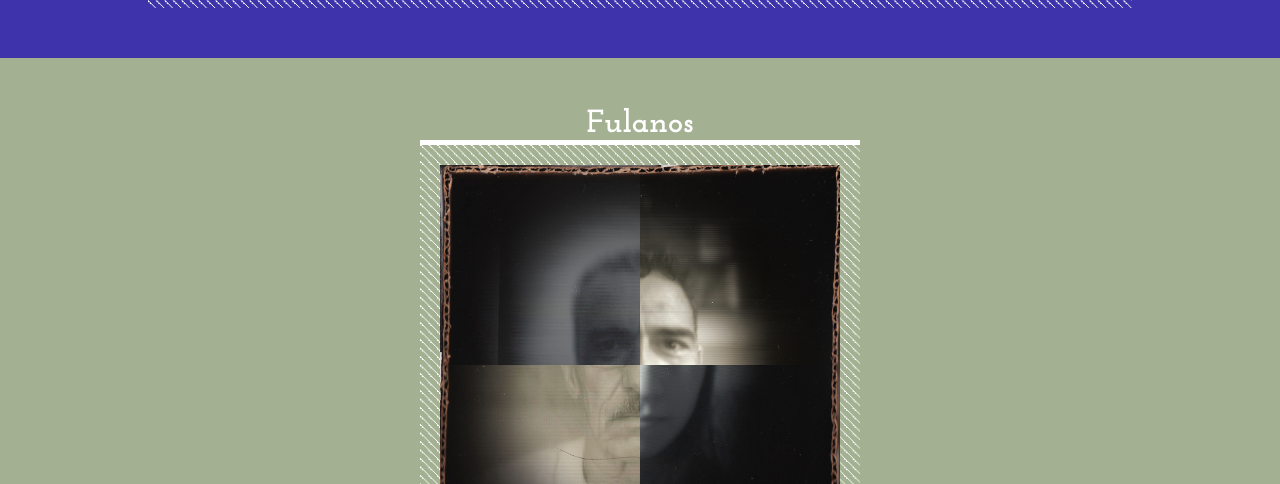
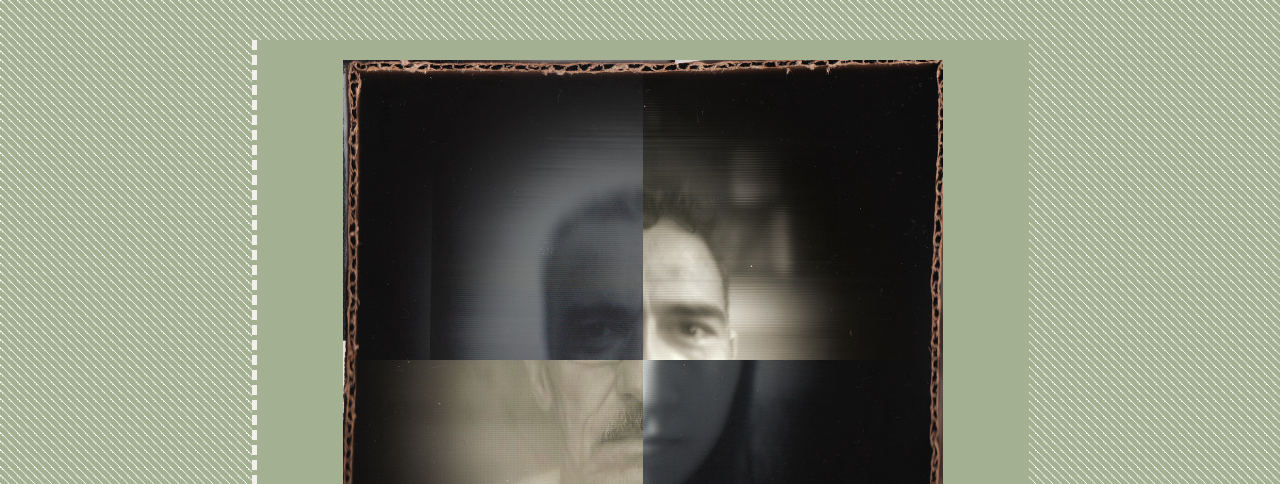
Before and after one commit to carol-nn/rua-fulano-de-tal, a website: page index.html in a window 1280 px wide. Shown: the part 1190-1674 px from the top of the page. Drawn offline with Linux system fonts and the light colour scheme.

Commit message:
changes in fulano section

```diff
--- a/index.html
+++ b/index.html
@@ -1,5 +1,5 @@
 <!DOCTYPE html>
-<html lang="en">
+<html lang="pt">
 
 <head>
   <meta charset="UTF-8">
@@ -85,7 +85,7 @@
 
 
 
-        </div>
+
 
       </article>
     </section>
@@ -93,7 +93,7 @@
 
 
     <section class="fulanos" id="linkfulanos">
-      <h2>Fulanos</h2>
+      <h2 id="title_fulano">Fulanos</h2>
 
       <article class="box-image">
 
--- a/style.css
+++ b/style.css
@@ -29,7 +29,7 @@ h1 {
 }
 
 h2 {
-    color: white;
+    color: #f3efeb;
     font-size: 2rem;
     margin-block-start: 0rem;
     margin-block-end: 0rem;
@@ -66,8 +66,8 @@ nav ul {
 }
 
 nav ul li a:hover {
-    color: #A3B091 ;
-    border-bottom:  dashed #A3B091;
+    color: #A3B091;
+    border-bottom: dashed #A3B091;
 }
 
 
@@ -76,8 +76,6 @@ nav ul {
 header {
     padding: 60px;
     text-align: center;
-    /*background: #EAE0D7;
-    color: white;*/
     background-image: url("images_logo/banner.png");
     background-size: cover;
 
@@ -97,7 +95,7 @@ header {
     background-image: linear-gradient(45deg, #ffffff 8.33%, #3e33aa 8.33%, #3e33aa 50%, #ffffff 50%, #ffffff 58.33%, #3e33aa 58.33%, #3e33aa 100%);
     background-size: 8.49px 8.49px;
     padding: 20px;
-    border-top: thick solid white;
+    border-top: thick solid #f3efeb;
 }
 
 .text {
@@ -133,7 +131,7 @@ header {
     background-image: linear-gradient(45deg, #ffffff 8.33%, #3e33aa 8.33%, #3e33aa 50%, #ffffff 50%, #ffffff 58.33%, #3e33aa 58.33%, #3e33aa 100%);
     background-size: 8.49px 8.49px;
     padding: 20px;
-    border-top: thick dashed white;
+    border-top: thick dashed #f3efeb;
     margin: auto;
 }
 
@@ -177,12 +175,11 @@ header {
 }
 
 .prev:hover,
-.next:hover
- {
+.next:hover {
     opacity: 0.6
 }
 
-*/ .image {
+.image {
     flex: 1;
 }
 
@@ -195,23 +192,32 @@ header {
 /* Fulanos */
 
 .fulanos {
-    margin: 0rem;
-    padding: 0rem;
-    margin-block-start: 0rem;
-    margin-block-end: 0rem;
-    background-color: #A3B091;
-    padding: 50px;
-    text-align: center;
+    padding: 30px;
+    background-image: linear-gradient(45deg, #ffffff 8.33%, #A3B091 8.33%, #A3B091 50%, #ffffff 50%, #ffffff 58.33%, #A3B091 58.33%, #A3B091 100%);
+    background-size: 8.49px 8.49px;
+
 }
 
 .box-image {
-    display: inline-flex;
+    overflow: hidden;
+    display: flex;
+    margin: auto;
+    padding: 20px;
+    border-left: thick dashed #f3efeb;
+    background-color: #A3B091;
+    width: 60%;
     justify-content: center;
-    background-image: linear-gradient(45deg, #ffffff 8.33%, #A3B091 8.33%, #A3B091 50%, #ffffff 50%, #ffffff 58.33%, #A3B091 58.33%, #A3B091 100%);
-    background-size: 8.49px 8.49px;
-    padding: 20px;
-    border-top: thick solid white;
 }
+
+#title_fulano {
+    transform: rotate(270deg);
+    position: relative;
+    right: 33%;
+    margin-bottom: 3%;
+    text-shadow: 1px 1px 4px #A3B091;
+}
+
+
 
 /* Processo */
 .video {
@@ -228,9 +234,9 @@ header {
 
 .mosaic {
     position: relative;
-    width: 400px;
+    width: 600px;
     /* Set desired width */
-    height: 400px;
+    height: 600px;
     /* Set desired height */
 }
 
```
Lines whose indentation alone changed are shown as unchanged.
